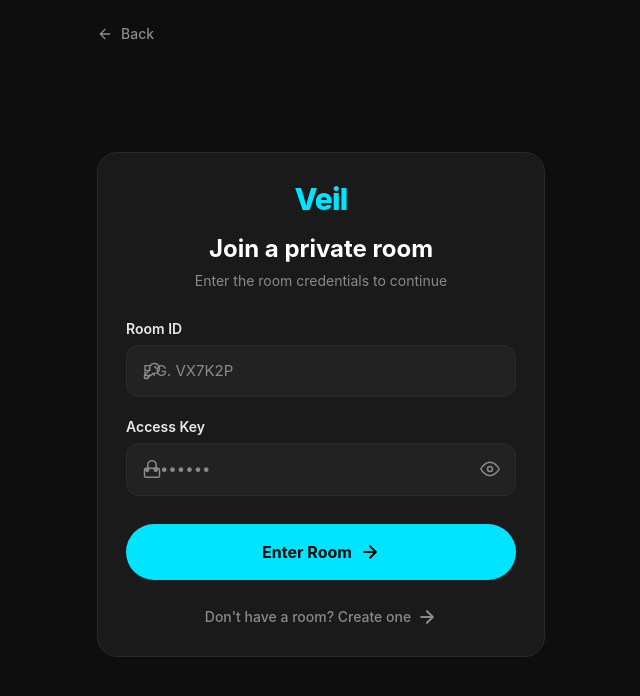
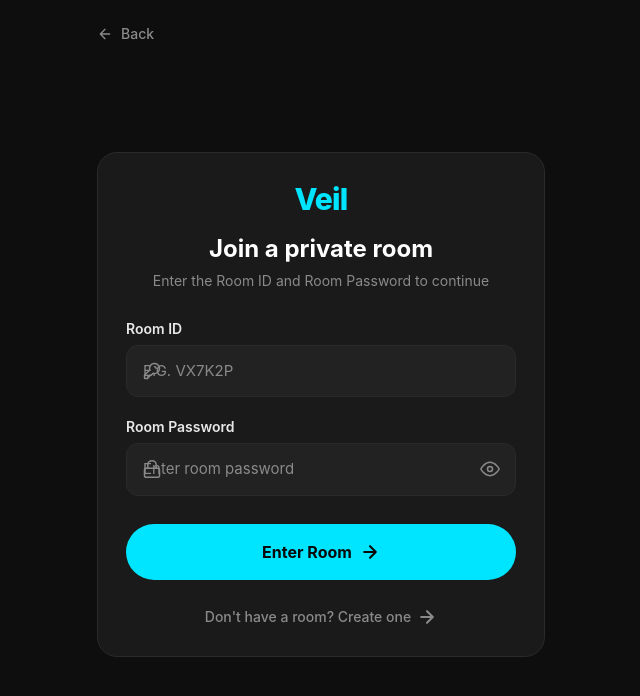
Before and after one commit to DhruvAdwaitPrathamAbhay-sudo/chat-room, a Next.js app in the folder frontend/: page /join in a window 1280 px wide. Shown: the top 696 px of the page, without its empty margins (319-959 px from the left). Built offline with nearby package versions, Linux system fonts and the light colour scheme; no server answers.

Commit message:
fix(frontend): update member join form label to Room Password instead of Access Key

```diff
--- a/frontend/src/app/join/page.tsx
+++ b/frontend/src/app/join/page.tsx
@@ -33,7 +33,7 @@ export default function JoinMemberPage() {
       return;
     }
     if (!password) {
-      setError("Please enter the room Access Key / password.");
+      setError("Please enter the Room Password.");
       return;
     }
 
@@ -68,7 +68,7 @@ export default function JoinMemberPage() {
               Join a private room
             </h2>
             <p className="text-sm text-[var(--veil-text-muted)] mt-1.5">
-              Enter the room credentials to continue
+              Enter the Room ID and Room Password to continue
             </p>
           </div>
 
@@ -86,8 +86,8 @@ export default function JoinMemberPage() {
             />
 
             <PasswordInput
-              label="Access Key"
-              placeholder="••••••••"
+              label="Room Password"
+              placeholder="Enter room password"
               icon={<LockIcon />}
               value={password}
               onChange={(e) => setPassword(e.target.value)}
```
